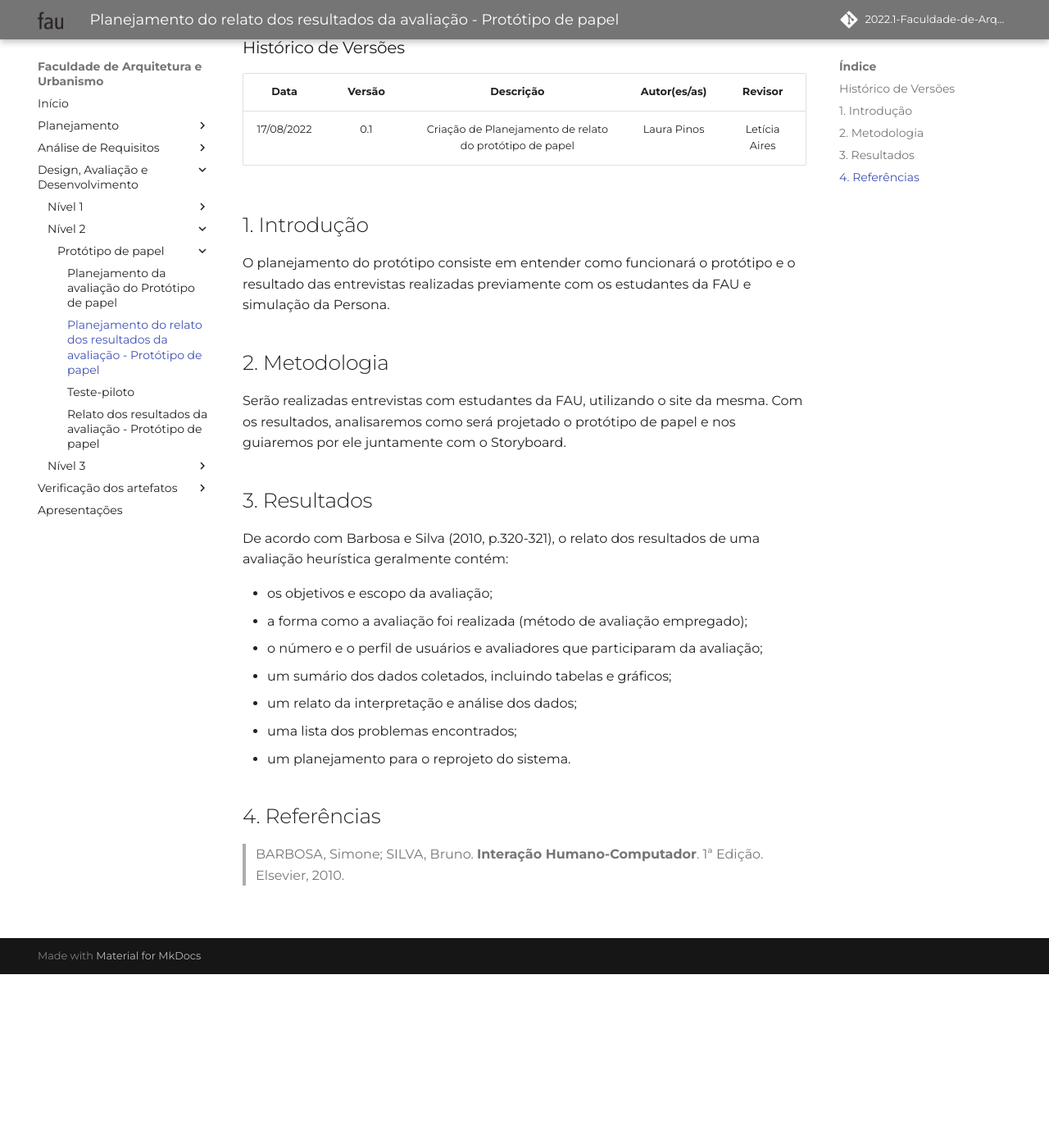
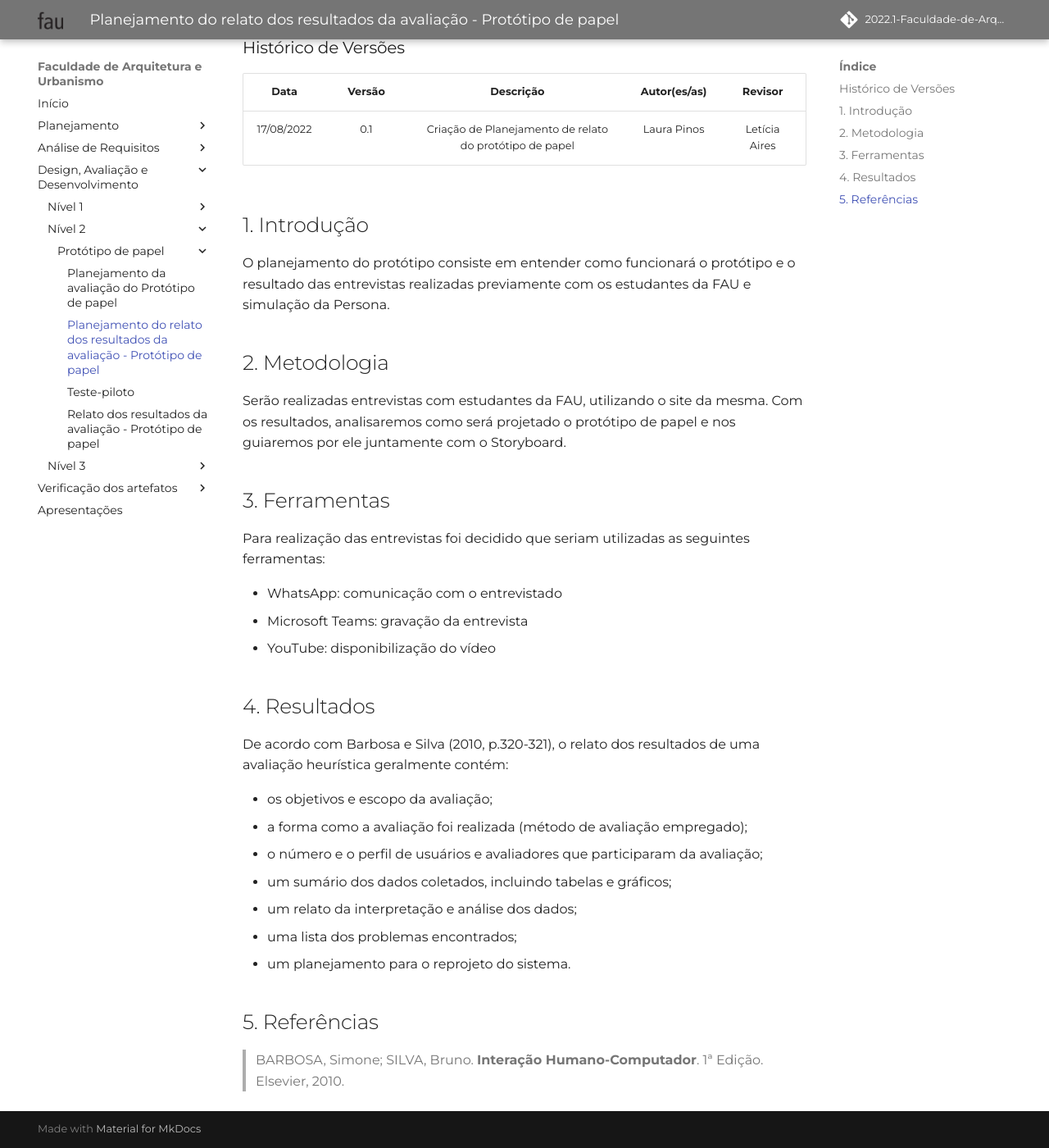
Before and after one commit to Mateusvff/2022.1-Faculdade-de-Arquitetura-e-Urbanismo, an MkDocs documentation site: the page built from docs/designAvalEDesenv/nivel2/prototPapel/planej-relato-result-prot-papel.md, in a window 1280 px wide and 1400 px high, scrolled down 212 px. Shown: the whole window at 82% size. Built offline with MkDocs 1.6.1 and Material for MkDocs 9.7.7, drawn with Linux system fonts in a browser that asks for light colours; some web fonts are replaced; comment, search, counter and statistics services are not loaded.

Commit message:
:pencil: descrição das ferramentas utilizadas

```diff
--- a/docs/designAvalEDesenv/nivel2/prototPapel/planej-relato-result-prot-papel.md
+++ b/docs/designAvalEDesenv/nivel2/prototPapel/planej-relato-result-prot-papel.md
@@ -14,7 +14,15 @@ O planejamento do protótipo consiste em entender como funcionará o protótipo
 ## 2. Metodologia
 Serão realizadas entrevistas com estudantes da FAU, utilizando o site da mesma. Com os resultados, analisaremos como será projetado o protótipo de papel e nos guiaremos por ele juntamente com o Storyboard.
 
-## 3. Resultados
+## 3. Ferramentas
+
+Para realização das entrevistas foi decidido que seriam utilizadas as seguintes ferramentas:
+
+- WhatsApp: comunicação com o entrevistado
+- Microsoft Teams: gravação da entrevista
+- YouTube: disponibilização do vídeo
+
+## 4. Resultados
 
 De acordo com Barbosa e Silva (2010, p.320-321), o relato dos resultados de uma avaliação heurística geralmente contém:
 
@@ -26,6 +34,6 @@ De acordo com Barbosa e Silva (2010, p.320-321), o relato dos resultados de uma
 * uma lista dos problemas encontrados;
 * um planejamento para o reprojeto do sistema.
 
-## 4. Referências
+## 5. Referências
 
 > BARBOSA, Simone; SILVA, Bruno. **Interação Humano-Computador**. 1ª Edição. Elsevier, 2010.
```
